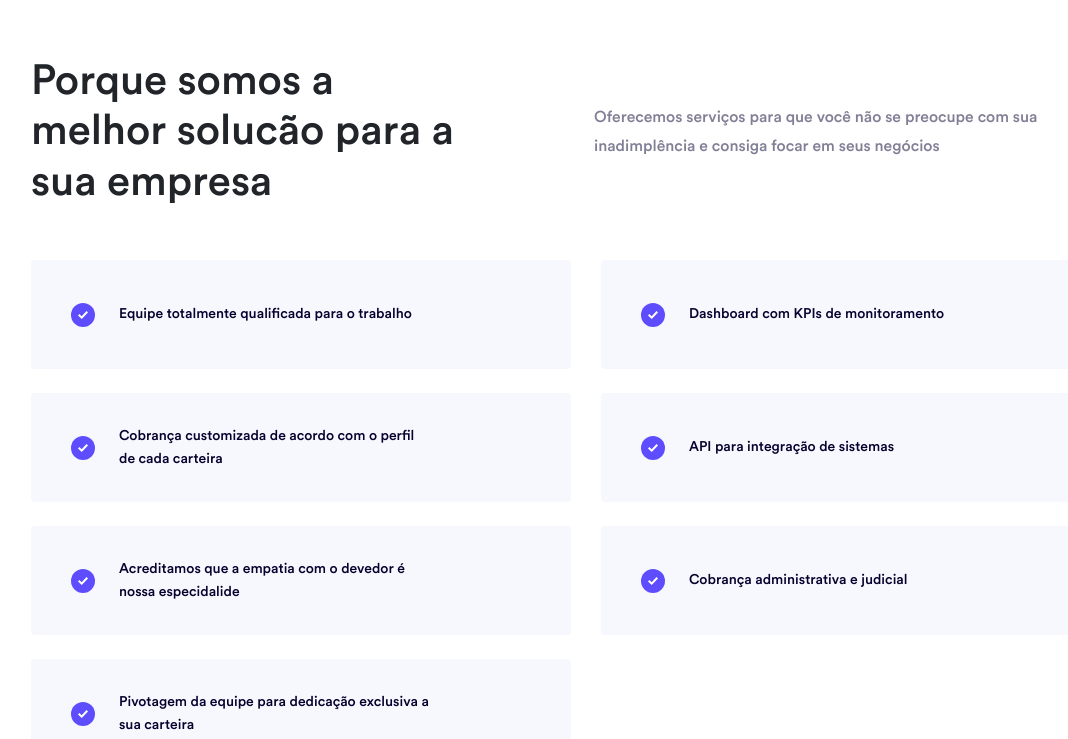
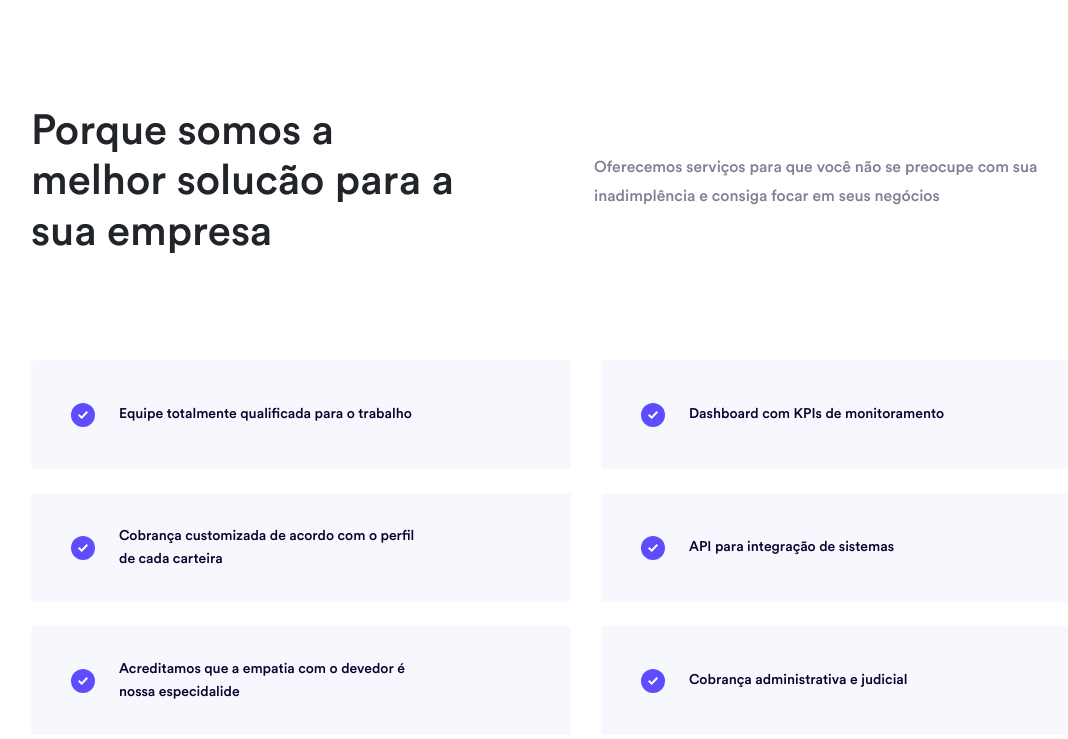
Before and after one commit to joaosore/lp-reiterar, a plain HTML site: page src/index.html in a window 1280 px wide. Shown: the part 940-1679 px from the top of the page, without its empty margins (54-1122 px from the left). Drawn offline with nearby package versions, Linux system fonts and the light colour scheme; files that its build step writes are made by us from their sources; a script that the page names is missing.

Commit message:
Bug Autura Section

```diff
--- a/src/scss/somos-a-solucao.scss
+++ b/src/scss/somos-a-solucao.scss
@@ -1,5 +1,5 @@
 .somos-a-solucao {
-  min-height: 750px;
+  min-height: 1000px;
   height: 100vh;
   background-position: center;
   background-size: cover;
```
